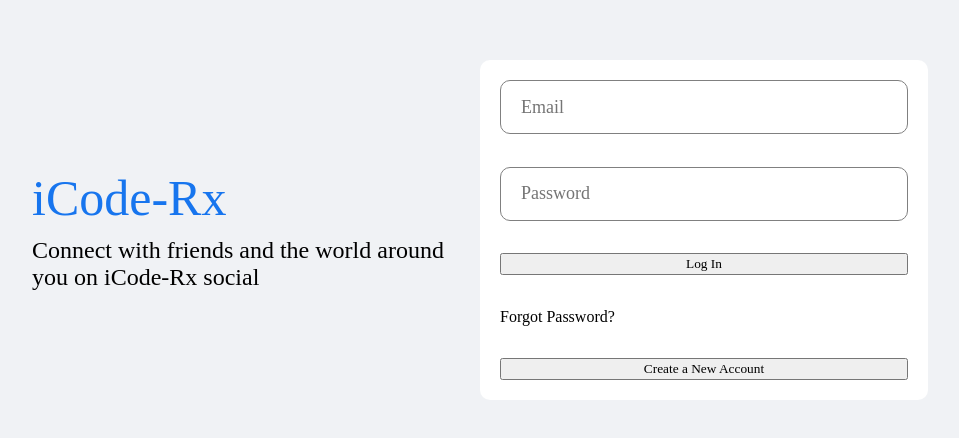
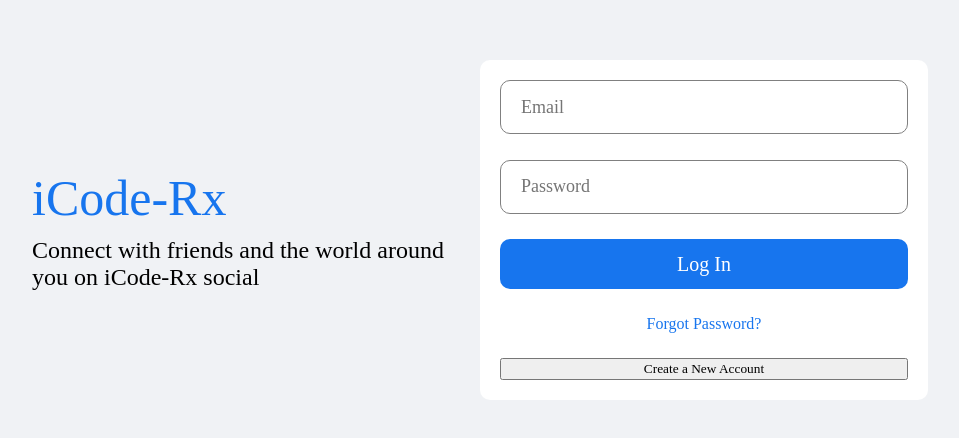
Before and after one commit to arabog/iCode-Rx-Social-Media, a React (Create React App) app in the folder react-social-client/: page / in a window 1280 px wide. Shown: the part 170-608 px from the top of the page, without its empty margins (160-1119 px from the left). Built offline with nearby package versions, Linux system fonts and the light colour scheme.

Commit message:
login pg updates

```diff
--- a/react-social-client/src/pages/login/login.css
+++ b/react-social-client/src/pages/login/login.css
@@ -48,3 +48,23 @@
           font-size: 18px;
           padding-left: 20px;
 }
+
+.loginInput:focus {
+          outline: none;
+}
+
+.loginButton {
+          height: 50px;
+          border-radius: 10px;
+          border: none;
+          background: #1775ee;
+          color: white;
+          font-size: 20px;
+          font-weight: 500;
+          cursor: pointer;
+}
+
+.loginForgot {
+          text-align: center;
+          color: #1775ee;
+}
```
